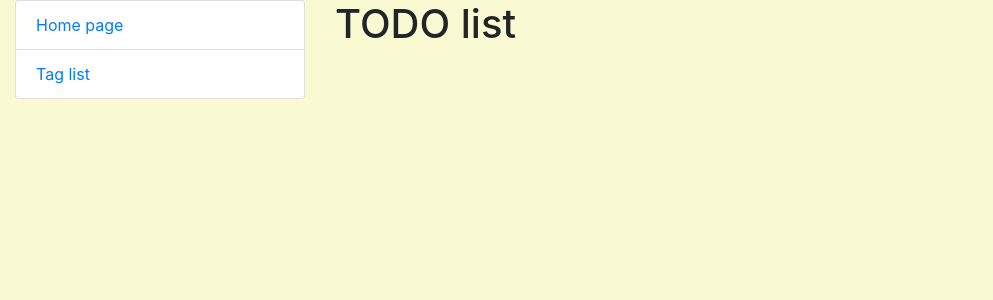
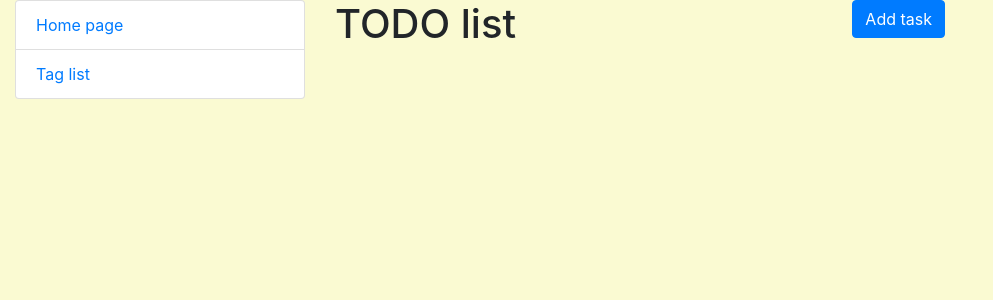
Before and after one commit to FranchukS/todo-list-task, a Django app: page / in a window 1280 px wide. Shown: the top 300 px of the page, without its empty margins (0-993 px from the left). Run offline with Django 4.2, Linux system fonts and the light colour scheme; data that the repository does not hold is empty.

Commit message:
Add urls views and template for create/update task

```diff
--- a/templates/todo_list/index.html
+++ b/templates/todo_list/index.html
@@ -1,7 +1,7 @@
 {% extends "base.html" %}
 
 {% block content %}
-  <h1>TODO list</h1>
+  <h1>TODO list <a style="float: right" href="{% url 'todo-list:task-create' %}" class="btn btn-primary">Add task</a></h1>
   <ul>
     {% for task in task_list %}
       <li>
@@ -19,7 +19,7 @@
 
         <div class="tags">
           <p>Tags: {% for tag in task.tags.all %} {{ tag.name }} {% endfor %}
-            <a href="">Update</a>
+            <a href="{% url 'todo-list:task-update' pk=task.id %}">Update</a>
             <a href="">Delete</a></p>
         </div>
       </li>
--- a/todo_list/urls.py
+++ b/todo_list/urls.py
@@ -1,11 +1,12 @@
 from django.contrib import admin
 from django.urls import path
 
-from todo_list.views import TaskListView
-
+from todo_list.views import TaskListView, TaskCreateView, TaskUpdateView
 
 urlpatterns = [
-    path("", TaskListView.as_view(), name="index")
+    path("", TaskListView.as_view(), name="index"),
+    path("task/create/", TaskCreateView.as_view(), name="task-create"),
+    path("task/<int:pk>/update/", TaskUpdateView.as_view(), name="task-update"),
 ]
 
 app_name = "todo-list"
--- a/todo_list/views.py
+++ b/todo_list/views.py
@@ -1,4 +1,5 @@
 from django.shortcuts import render
+from django.urls import reverse_lazy
 from django.views import generic
 
 from todo_list.models import Task
@@ -7,3 +8,16 @@ from todo_list.models import Task
 class TaskListView(generic.ListView):
     model = Task
     template_name = "todo_list/index.html"
+    queryset = Task.objects.prefetch_related("tags")
+
+
+class TaskCreateView(generic.CreateView):
+    model = Task
+    fields = "__all__"
+    success_url = reverse_lazy("todo-list:index")
+
+
+class TaskUpdateView(generic.UpdateView):
+    model = Task
+    fields = "__all__"
+    success_url = reverse_lazy("todo-list:index")
--- a/todo_list_task/settings.py
+++ b/todo_list_task/settings.py
@@ -37,6 +37,7 @@ INSTALLED_APPS = [
     "django.contrib.sessions",
     "django.contrib.messages",
     "django.contrib.staticfiles",
+    "crispy_forms",
     "todo_list"
 ]
 
@@ -68,6 +69,8 @@ TEMPLATES = [
         },
     },
 ]
+
+CRISPY_TEMPLATE_PACK = "bootstrap4"
 
 WSGI_APPLICATION = "todo_list_task.wsgi.application"
 
```
Also changed, not shown: templates/todo_list/task_form.html (added, +12 -0 lines).
